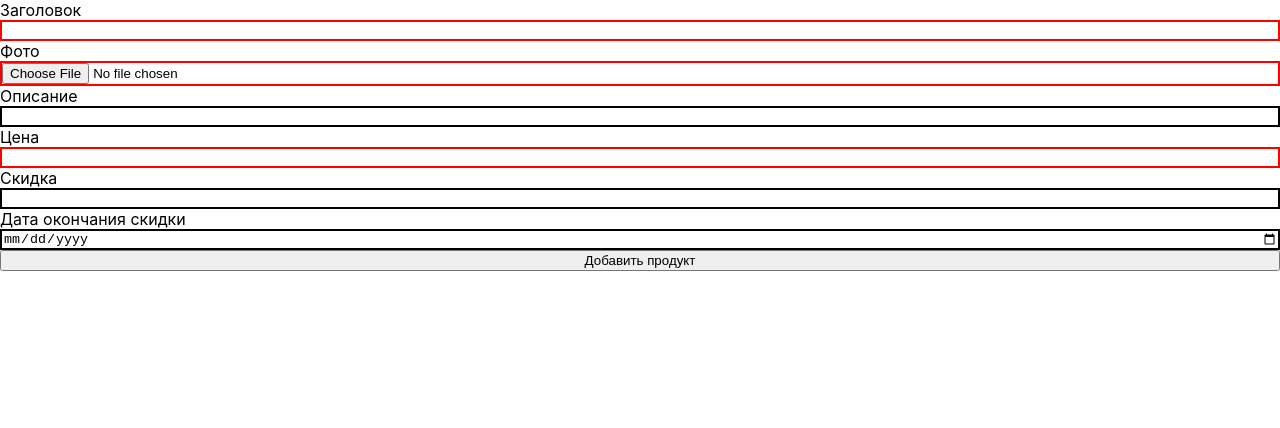
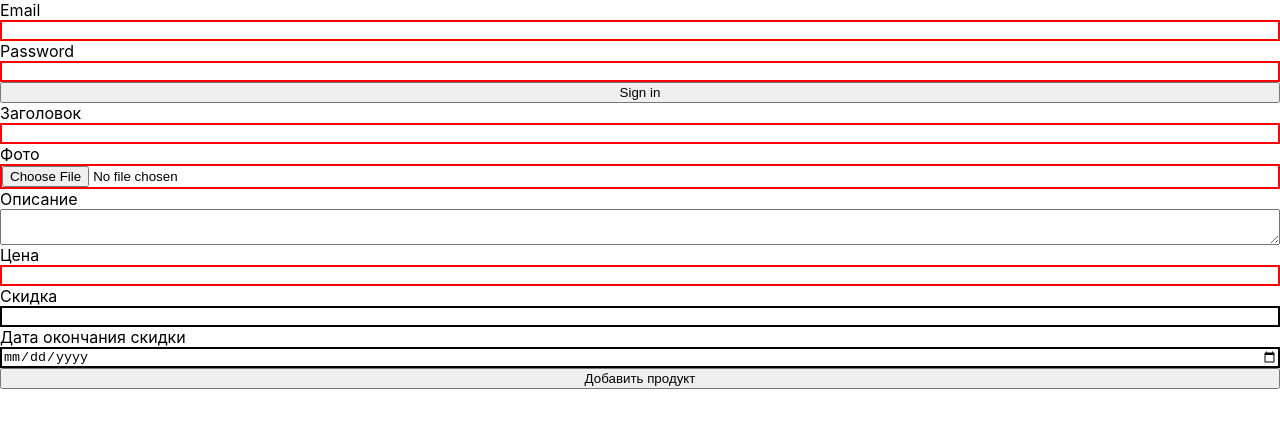
Before and after one commit to Creach7/cleveroad-test, a React (Create React App) app: page / in a window 1280 px wide. Shown: the top 428 px of the page. Built offline with nearby package versions, Linux system fonts and the light colour scheme.

Commit message:
create authorization

```diff
--- a/src/components/App/App.js
+++ b/src/components/App/App.js
@@ -1,9 +1,11 @@
 import AddProduct from "../add-product/add-product";
-
+import Authorization from "../authorization/authorization";
+import {app, analytics} from '../../firebase.js';
 function App() {
   return (
     <div className="App">
-      <AddProduct/>
+      <Authorization />
+      <AddProduct />
     </div>
   );
 }
--- a/src/components/add-product/add-product.js
+++ b/src/components/add-product/add-product.js
@@ -11,7 +11,8 @@ export default function AddProduct() {
   }
   const disRef = React.createRef();
   const onSubmit = (e) => {
-    e.preventDefault();
+    // e.preventDefault();
+    console.dir(e);
   }
   return (
     <form className='container' onSubmit={onSubmit}>
@@ -36,7 +37,7 @@ export default function AddProduct() {
         }
       } />
       <label>Описание</label>
-      <input name='description' type='text' maxLength='200' />
+      <textarea name='description' type='text' maxLength='200' />
       <label>Цена</label>
       <input name='price' type='number' required min='0' max='99999999.99' />
       <label>Скидка</label>
--- /dev/null
+++ b/src/components/authorization/authorization.js
@@ -0,0 +1,35 @@
+import React from 'react';
+import { getAuth, signInWithEmailAndPassword } from "firebase/auth";
+export default function Authorization() {
+  const onSubmit = (e) => {
+    e.preventDefault();
+    // console.dir(e);
+    // console.log(e.target[0].value);
+    // console.log(e.target[1].value);
+    const auth = getAuth();
+    signInWithEmailAndPassword(auth, e.target[0].value, e.target[1].value)
+      .then((userCredential) => {
+        // Signed in
+        const user = userCredential.user;
+        console.dir(user);
+        // ...
+      })
+      .catch((error) => {
+        const errorCode = error.code;
+        const errorMessage = error.message;
+        alert('Неправельный email или пароль');
+      });
+  }
+  return (
+    <form style={{
+      'display': 'flex',
+      'flexDirection': 'column'
+    }} onSubmit={onSubmit}>
+      <label>Email</label>
+      <input name='email' type='email' required />
+      <label>Password</label>
+      <input name='password' type='password' required />
+      <button>Sign in</button>
+    </form>
+  );
+}
--- a/src/firebase.js
+++ b/src/firebase.js
@@ -19,3 +19,5 @@ const firebaseConfig = {
 // Initialize Firebase
 const app = initializeApp(firebaseConfig);
 const analytics = getAnalytics(app);
+
+export {app, analytics};
```
